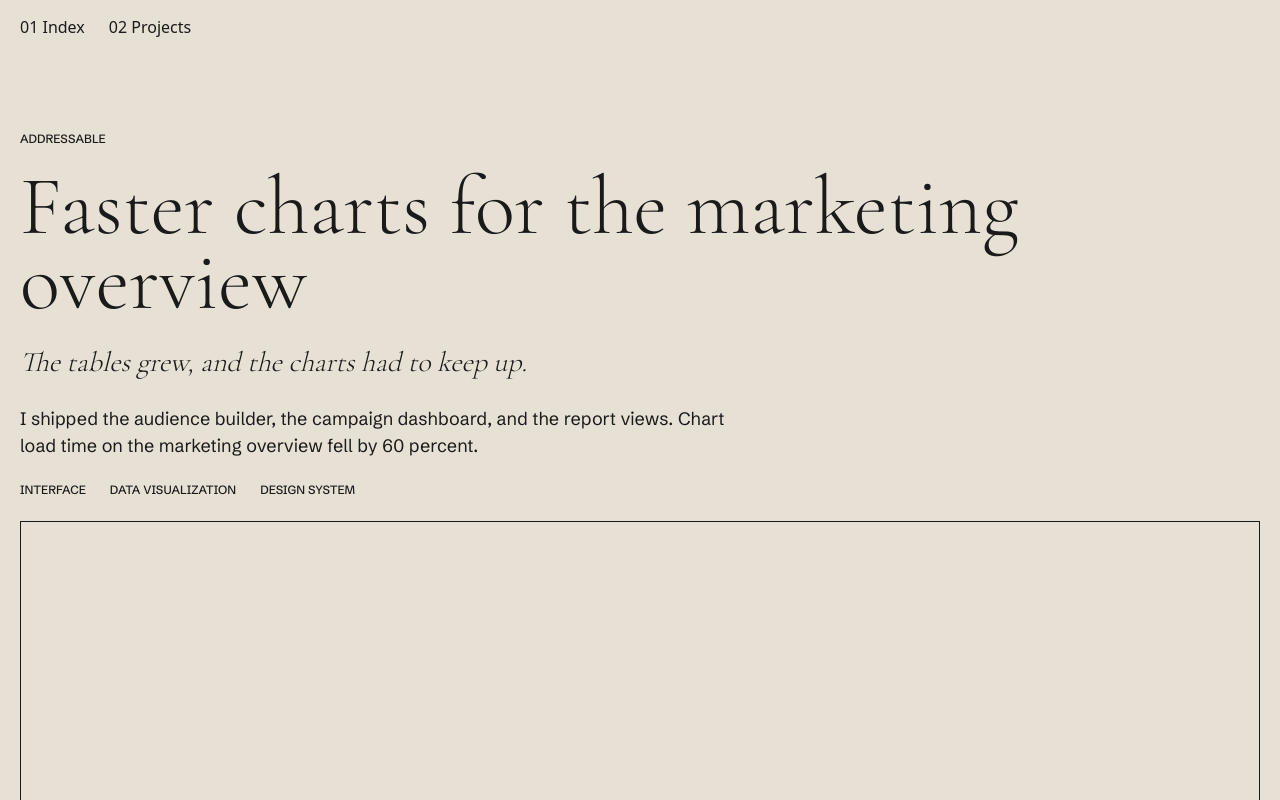
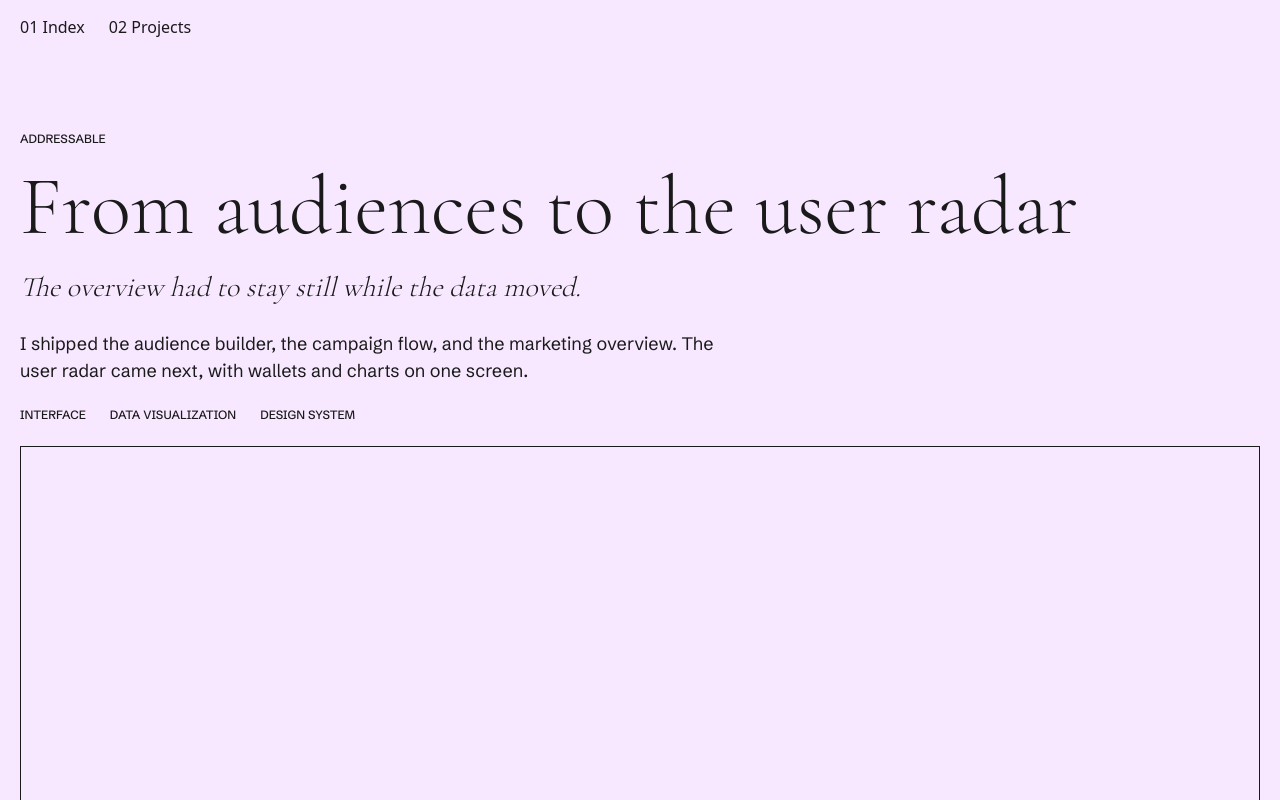
Before and after one commit to Muhammad-Tahir-S/mt-portfolio, a Next.js app: page /work/addressable in a window 1280 px wide. Shown: the top 800 px of the page. Built offline with nearby package versions, Linux system fonts and the light colour scheme.

Commit message:
Update project summaries and details in projects.ts for clarity and consistency. Revise themes, slugs, and study descriptions across multiple projects to enhance readability and reflect recent changes.

```diff
--- a/content/projects.ts
+++ b/content/projects.ts
@@ -34,65 +34,146 @@
 export const projects: readonly ProjectSummary[] = [
   {
     title: "Addressable",
-    summary: "Audience builder, campaign dashboard, and faster marketing charts.",
+    summary: "Audience builder, campaign flow, and the user radar.",
     slug: "addressable",
-    theme: { background: "#e7e0d4", light: true },
+    theme: { background: "#f7e8ff", light: true },
     study: {
-      display: "Faster charts for the marketing overview",
-      voice: "The tables grew, and the charts had to keep up.",
-      body: "I shipped the audience builder, the campaign dashboard, and the report views. Chart load time on the marketing overview fell by 60 percent.",
+      display: "From audiences to the user radar",
+      voice: "The overview had to stay still while the data moved.",
+      body: "I shipped the audience builder, the campaign flow, and the marketing overview. The user radar came next, with wallets and charts on one screen.",
       services: ["Interface", "Data visualization", "Design system"],
       caption: "Marketing overview. This frame waits for a still.",
     },
   },
   {
     title: "Worknet AI",
-    summary: "Exam screens, a chat widget, and the metrics beside them.",
+    summary: "Exam screens, a chat widget, and the metric beside the thread.",
     slug: "worknet-ai",
     theme: { background: "#1c2830", light: false },
     study: {
-      display: "Metrics beside the exam screen",
-      voice: "The chat stays on that screen.",
-      body: "I built the exam screens and the chat widget. The metrics sit beside them.",
+      display: "A chat that stays on the exam",
+      voice: "The metric sits beside the thread.",
+      body: "I built the exam screens and the chat widget. The metric component sits beside that thread.",
       services: ["Interface", "Chat", "Metrics"],
       caption: "Exam screen. This frame waits for a still.",
     },
   },
   {
     title: "Datafy",
-    summary: "Volume tables, log tables, and charts for cloud use.",
+    summary: "Volume tables, log tables, and charts for cloud storage.",
+    slug: "datafy",
+    theme: { background: "#d3dcfd", light: true },
+    study: {
+      display: "Tables and charts for each volume",
+      voice: "A row should update before the server answers.",
+      body: "I built the volume tables, the log tables, and the utilization charts. Optimistic updates kept a volume row current while storage status changed.",
+      services: ["Interface", "Data visualization", "Tables"],
+      caption: "Volume table. This frame waits for a still.",
+    },
   },
   {
     title: "TalentRek",
-    summary: "Exam creation, trek creation, and a dashboard.",
+    summary: "The theme, the form controls, and the skills a trek starts from.",
+    slug: "talentrek",
+    theme: { background: "#ffe1aa", light: true },
+    study: {
+      display: "A theme before the first trek",
+      voice: "A trek starts from a skill.",
+      body: "I set up the monorepo and the Chakra theme. I added the skills endpoint that a trek is built from.",
+      services: ["Interface", "Design system", "API"],
+      caption: "Trek form. This frame waits for a still.",
+    },
   },
   {
     title: "Collabscape",
     summary: "Sign-in, a calendar, and the form that creates a post.",
+    slug: "collabscape",
+    theme: { background: "#d7ebe3", light: true },
+    study: {
+      display: "Sign-in, then the calendar",
+      voice: "The post form sits on the calendar.",
+      body: "I built sign-in, account connection, and the calendar. The post form sits on that calendar.",
+      services: ["Interface", "Calendar", "Forms"],
+      caption: "Post calendar. This frame waits for a still.",
+    },
   },
   {
     title: "Tempo",
     summary: "A workflow canvas, and a tracker shipped in two weeks.",
+    slug: "tempo",
+    theme: { background: "#121212", light: false },
+    study: {
+      display: "A canvas, then a tracker",
+      voice: "The canvas shipped with a dark theme.",
+      body: "I built the workflow canvas, with forms, templates, and the panel layout. I then shipped an internal tracker in two weeks.",
+      services: ["Interface", "Canvas", "Dashboard"],
+      caption: "Workflow canvas. This frame waits for a still.",
+    },
   },
   {
     title: "Doculess",
     summary: "Weekly interface releases across twelve investor demos.",
+    slug: "doculess",
+    theme: { background: "#e2e8ff", light: true },
+    study: {
+      display: "A weekly release for the demo",
+      voice: "The demo needed a steady front end.",
+      body: "I led weekly interface releases across twelve investor demos. I also planned a new front-end architecture for Doculess.",
+      services: ["Interface", "Architecture", "Demos"],
+      caption: "Demo interface. This frame waits for a still.",
+    },
   },
   {
     title: "Bloco",
     summary: "The version-two ticketing interface, and API work beside it.",
+    slug: "bloco",
+    theme: { background: "#0d100f", light: false },
+    study: {
+      display: "Version two of the ticket",
+      voice: "The new interface sits beside the API.",
+      body: "I took the ticketing interface through the version-two revamp. API work sat beside that interface.",
+      services: ["Interface", "API", "Migration"],
+      caption: "Ticket flow. This frame waits for a still.",
+    },
   },
   {
     title: "First Active 365",
-    summary: "Maintenance and review on a live client site.",
+    summary: "Maintenance and review on a live staffing site.",
+    slug: "first-active-365",
+    theme: { background: "#26006e", light: false },
+    study: {
+      display: "A live site, kept in review",
+      voice: "The client site stayed in service.",
+      body: "I maintained the live staffing site. Peer review sat beside that delivery.",
+      services: ["Maintenance", "Review", "Interface"],
+      caption: "Client site. This frame waits for a still.",
+    },
   },
   {
     title: "Ascent",
-    summary: "A data visualization interface in React and TypeScript.",
+    summary: "A leaderboard shell and a trend chart.",
+    slug: "ascent",
+    theme: { background: "#331832", light: false },
+    study: {
+      display: "A chart on the leaderboard",
+      voice: "The list and the chart share one shell.",
+      body: "I built the sign-in shell, the sidebar, and the leaderboard cards. The trend chart sits on that page.",
+      services: ["Interface", "Data visualization", "Motion"],
+      caption: "Leaderboard. This frame waits for a still.",
+    },
   },
   {
     title: "Feedback Forum",
-    summary: "A full-stack app for posting and sorting feedback.",
+    summary: "Posts, votes, comments, and filters on one board.",
+    slug: "feedback-forum",
+    theme: { background: "#0d192c", light: false },
+    study: {
+      display: "A post, a vote, and a filter",
+      voice: "The board only shows what the database allows.",
+      body: "I built sign-in, posts, comments, and voting. Filters and search came next, with reads locked to the database.",
+      services: ["Interface", "Authentication", "Data"],
+      caption: "Feedback board. This frame waits for a still.",
+    },
   },
 ];
 
```
